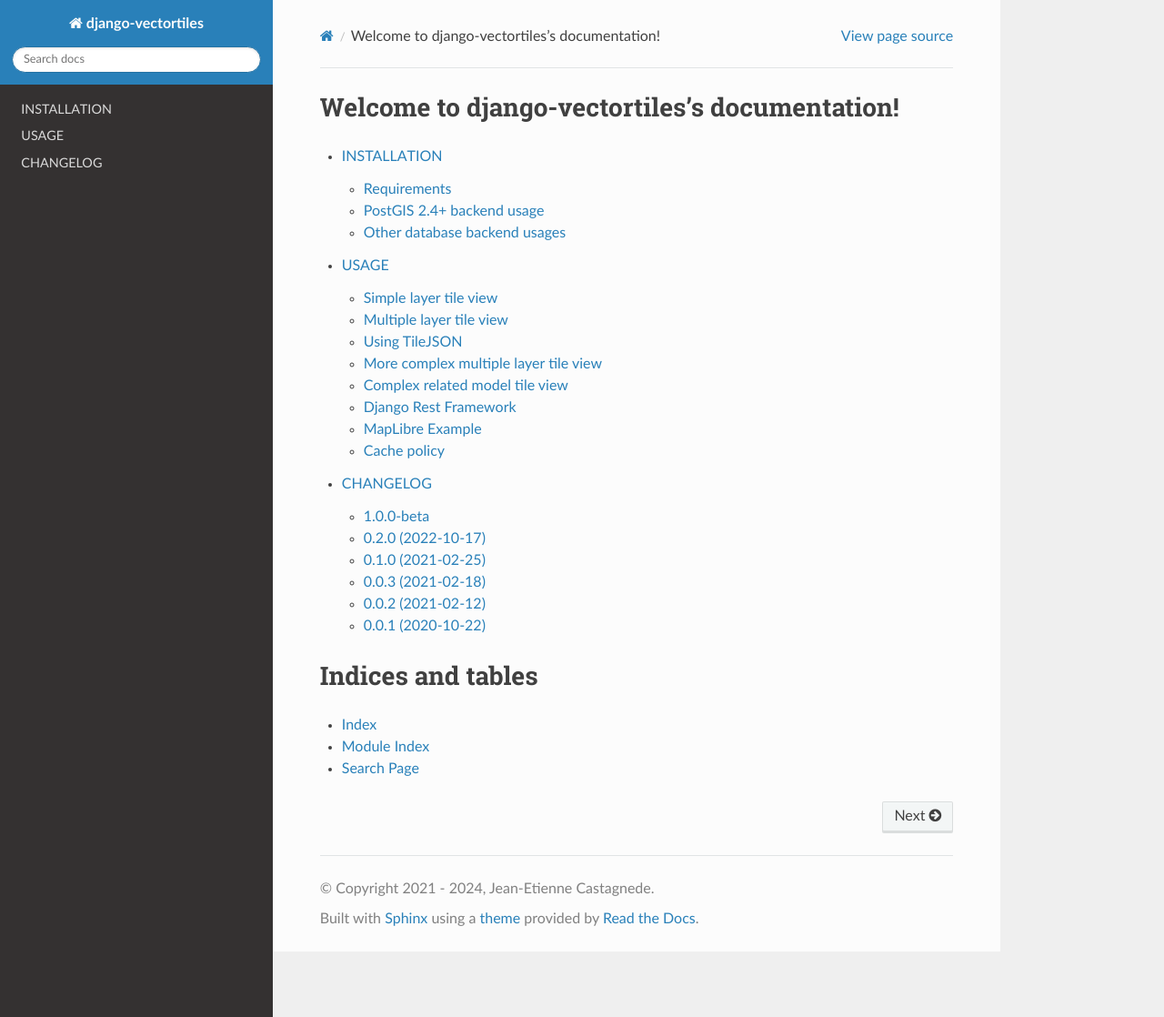
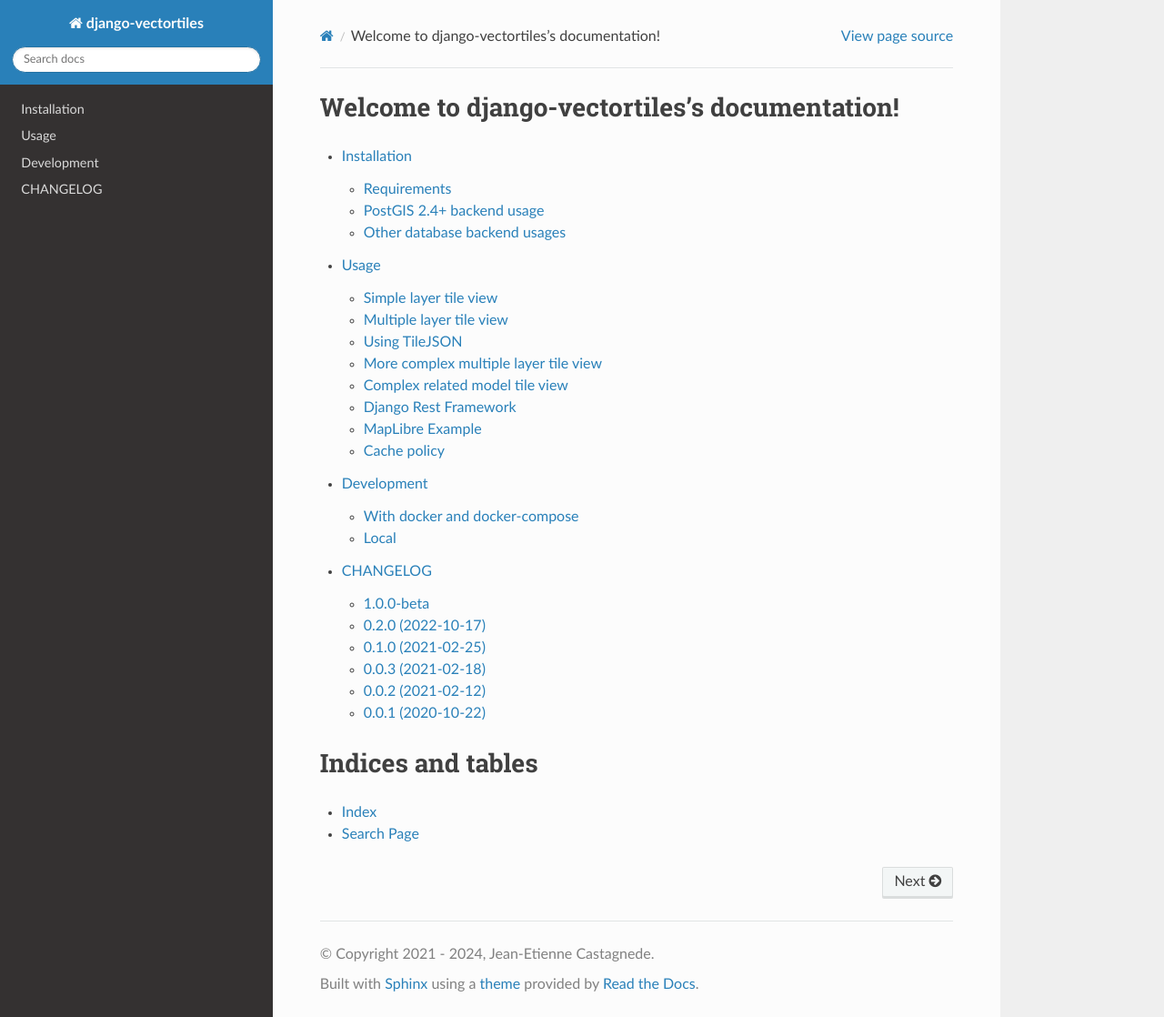
Before and after one commit to submarcos/django-vectortiles, a Sphinx documentation site: the page built from docs/index.rst, in a window 1280 px wide and 1118 px high. Shown: the whole window at 91% size. Built offline with Sphinx 7.4.7 and the Read the Docs theme 2.0.0, drawn with Linux system fonts in a browser that asks for light colours.

Commit message:
improve documentation

```diff
--- a/docs/development.rst
+++ b/docs/development.rst
@@ -1,4 +1,4 @@
-DEVELOPMENT
+Development
 ===========
 
 With docker and docker-compose
--- a/docs/index.rst
+++ b/docs/index.rst
@@ -10,6 +10,7 @@
 
    installation.rst
    usage.rst
+   development.rst
    changelog.rst
 
 
--- a/docs/installation.rst
+++ b/docs/installation.rst
@@ -1,4 +1,4 @@
-INSTALLATION
+Installation
 ============
 
 Requirements
--- a/docs/usage.rst
+++ b/docs/usage.rst
@@ -1,4 +1,4 @@
-USAGE
+Usage
 =====
 
 A vector tile is composed by vector layers which represent different kind of data. Each layer is composed by features.
```
Also changed, not shown: other parts of docs/index.rst (+0 -1 lines), other parts of docs/installation.rst (+1 -1 lines).
